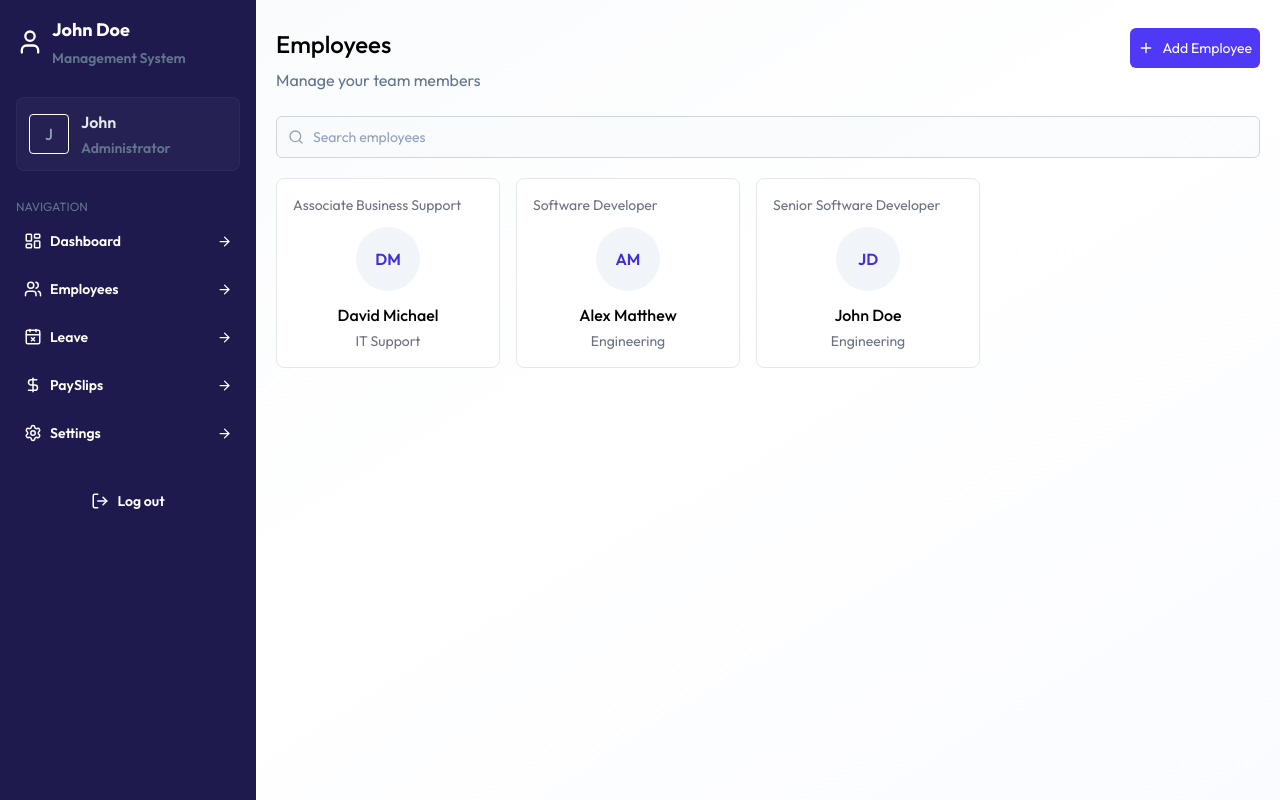
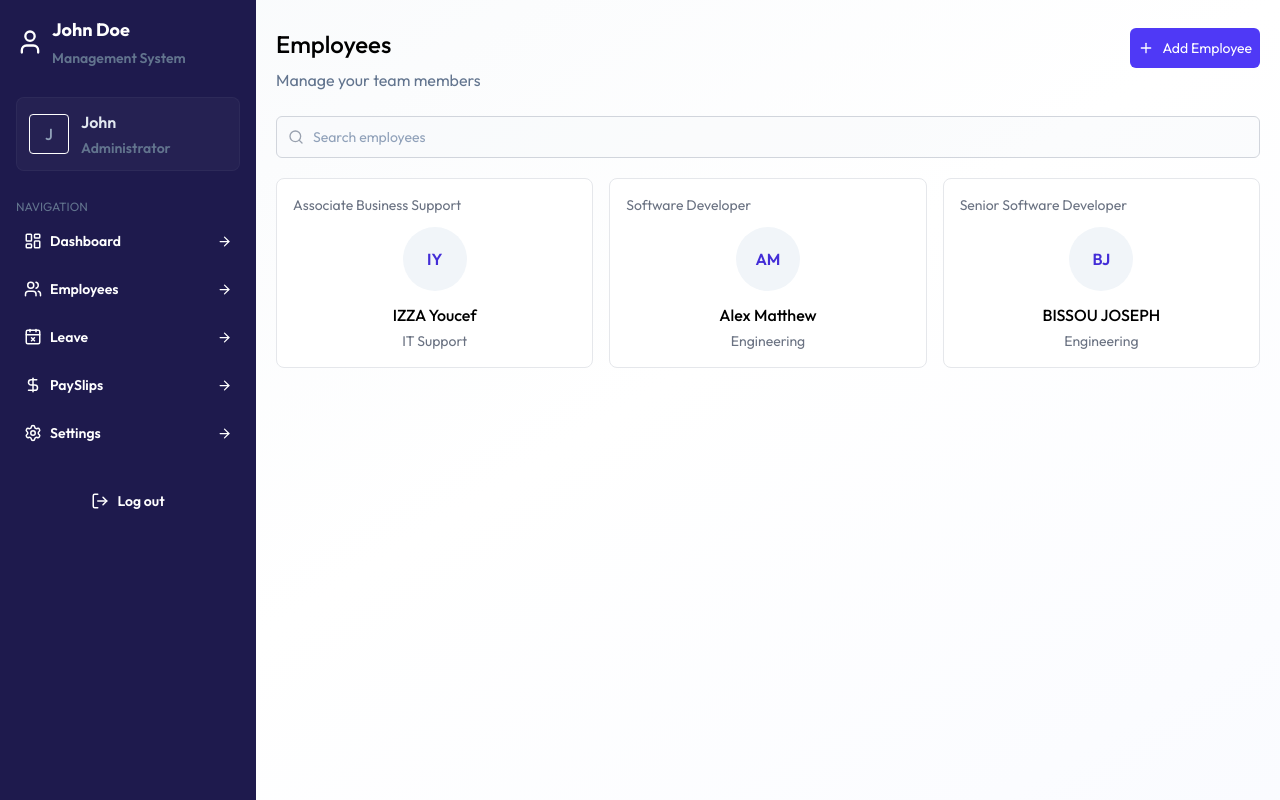
Before and after one commit to IzzaYoucef/Full-Stack-Employee-Management-System, a React (Vite) app in the folder client/: page /employees in a window 1280 px wide. Built offline with nearby package versions, Linux system fonts and the light colour scheme.

Commit message:
Add filter input functionality added

```diff
--- a/client/src/assets/assets.jsx
+++ b/client/src/assets/assets.jsx
@@ -39,8 +39,8 @@ export const dummyEmployeeData = [
             role: "EMPLOYEE",
         },
         department: "IT Support",
-        firstName: "David",
-        lastName: "Michael",
+        firstName: "IZZA",
+        lastName: "Youcef",
         email: "david@example.com",
         phone: "9000000001",
         position: "Associate Business Support",
@@ -97,8 +97,8 @@ export const dummyEmployeeData = [
             role: "EMPLOYEE",
         },
         department: "Engineering",
-        firstName: "John",
-        lastName: "Doe",
+        firstName: "BISSOU",
+        lastName: "JOSEPH",
         email: "johndoe@example.com",
         phone: "9000000001",
         position: "Senior Software Developer",
--- a/client/src/components/AdminDashboard.jsx
+++ b/client/src/components/AdminDashboard.jsx
@@ -16,7 +16,7 @@ const AdminDashboard = ({ data }) => {
       {cardItems.map((item) => (
         <div
           key={item.title}
-          className='flex justify-between items-center p-6 border border-gray-500 border-l-4 border-l-[#615FFF] rounded-lg '
+          className='flex flex-1 justify-between items-center p-6 border border-gray-500 border-l-4 border-l-[#615FFF] rounded-lg '
         >
           <div className='flex flex-col gap-1'>
             <p className='font-medium text-sm text-[#314158]'>{item.title}</p>
--- a/client/src/components/EmployeeDahboard.jsx
+++ b/client/src/components/EmployeeDahboard.jsx
@@ -17,7 +17,7 @@ const EmployeeDahboard = ({ data }) => {
         {cardItems.map((item) => (
           <div
             key={item.title}
-            className='flex justify-between items-center p-6 border shadow border-gray-200 border-l-4 border-l-[#62748EB2] rounded-lg w-50'
+            className='flex flex-1 justify-between items-center p-6 border shadow border-gray-200 border-l-4 border-l-[#62748EB2] rounded-lg w-50'
           >
             <div className='flex flex-col gap-1'>
               <p className='font-medium text-sm text-[#314158]'>{item.title}</p>
--- a/client/src/pages/Employees.jsx
+++ b/client/src/pages/Employees.jsx
@@ -6,14 +6,30 @@ const Employees = () => {
 
   const [employees, setEmployees] = useState([])
   const [loading, setLoading] = useState(true)
+  const [filtredEmployees , setFiltredEmployees] = useState([]) ;
 
   const fetchEmployeesData = useCallback(async () => {
     setLoading(true)
     setEmployees(dummyEmployeeData)
+    setFiltredEmployees(dummyEmployeeData);
     setTimeout(() => {
       setLoading(false)
     }, 500)
   }, [])
+
+  const handleInputSearch = (e) => {
+    const query = e.target.value.toLowerCase()
+    setFiltredEmployees(
+      employees.filter((employee) =>
+        employee.firstName.toLowerCase().includes(query) ||
+        employee.lastName.toLowerCase().includes(query)
+      )
+    )
+  }
+
+  useEffect(()=> {
+    console.log(filtredEmployees);
+  } , [])
 
   useEffect(() => {
     fetchEmployeesData()
@@ -43,6 +59,7 @@ const Employees = () => {
           type="text"
           placeholder="Search employees"
           className='w-full border border-gray-300 rounded-md pl-9 pr-3 py-2.5'
+          onChange={handleInputSearch}
         />
       </div>
 
@@ -53,10 +70,10 @@ const Employees = () => {
         </div>
       ) : (
         <div className='flex flex-wrap gap-4'>
-          {employees.map((em) => (
+          {filtredEmployees.map((em) => (
             <div
               key={em.id ?? `${em.firstName}-${em.lastName}`}
-              className='w-56 p-4 rounded-lg border border-gray-200 bg-white'
+              className='flex-1 w-56 p-4 rounded-lg border border-gray-200 bg-white'
             >
               <header className='text-sm text-gray-500 mb-3'>
                 {em.position}
```
